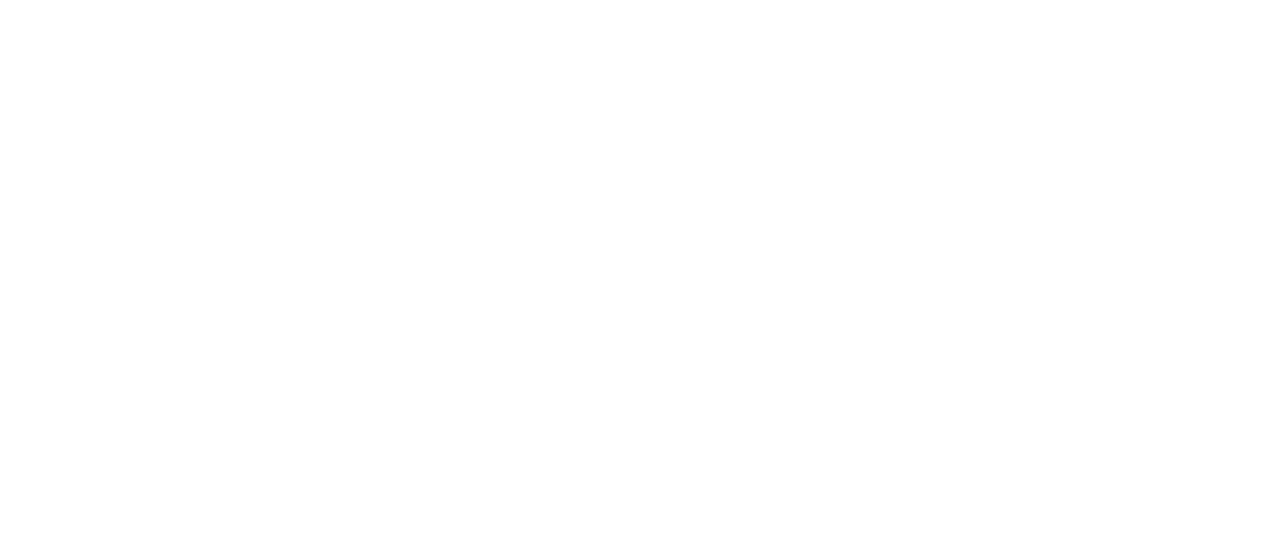
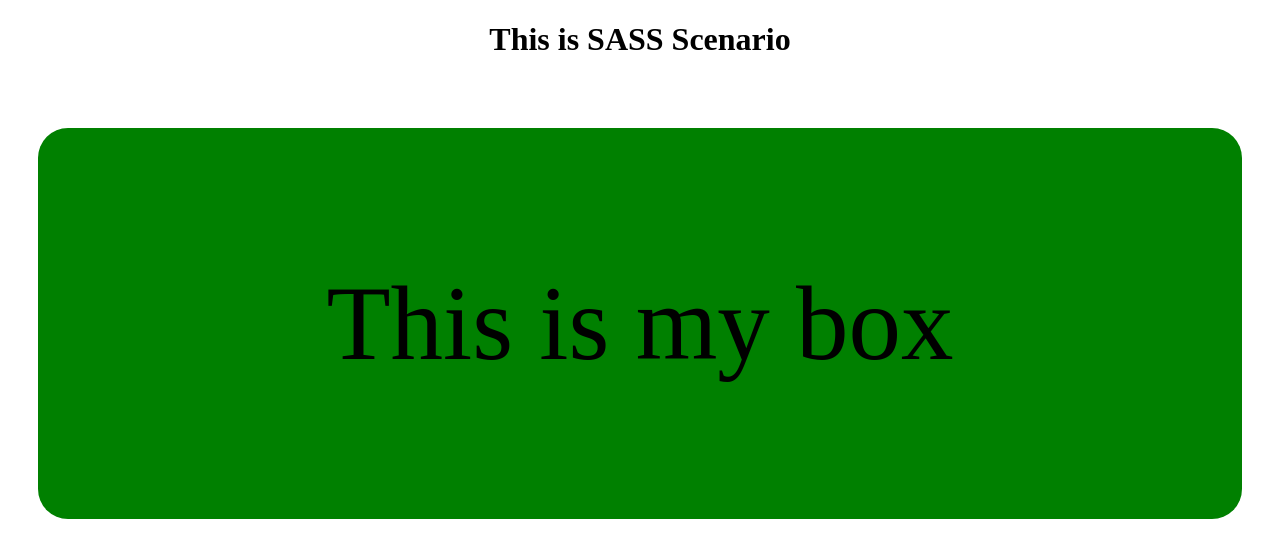
Before and after one commit to ashish-ad/Web-dev-learning, a website: page SASS/index.html in a window 1280 px wide. Drawn offline with Linux system fonts and the light colour scheme.

Commit message:
commit on main

```diff
--- a/SASS/index.html
+++ b/SASS/index.html
@@ -4,9 +4,16 @@
     <meta charset="UTF-8">
     <meta http-equiv="X-UA-Compatible" content="IE=edge">
     <meta name="viewport" content="width=device-width, initial-scale=1.0">
-    <title>SASS_1</title>
+    <title>SASS</title>
+    <link rel="stylesheet" href="mysass.css">
 </head>
 <body>
-
+    <div align="center">
+        <h1>This is SASS Scenario</h1>
+        <br>
+        <div id="mydiv">
+            <p>This is my box</p>
+        </div>
+    </div>
 </body>
 </html>
--- a/SASS/mysass.scss
+++ b/SASS/mysass.scss
@@ -0,0 +1,15 @@
+$mycolor:red;
+$myscolor:green;
+
+
+#mydiv{
+    padding :30px;
+    margin: 30px;
+    border-radius:30px;
+    background-color:$myscolor;
+    text-align:center;
+}
+
+p{
+    font-size:75px+30px;
+}
```
Also changed, not shown: SASS/mysass.css (added), 1 other file.
